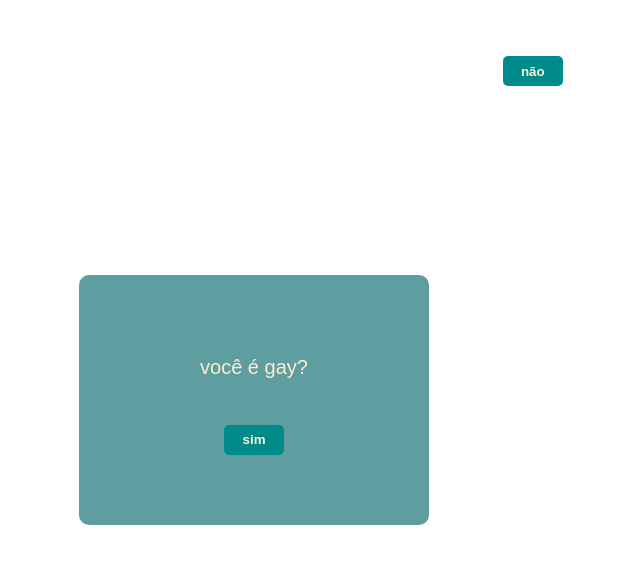
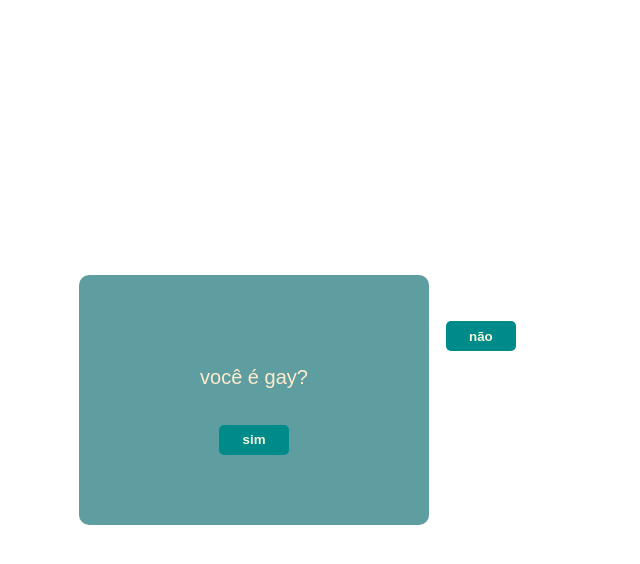
Before and after one commit to yuang2210/voc-gay-, a plain HTML site: page index.html in a window 1280 px wide. Both pictures are taken after a click on the button "não". Shown: the whole page, without its empty margins (386-1026 px from the left). Drawn offline with Linux system fonts and the light colour scheme.

Commit message:
vujgyjvgrvjyutg76g7o8yhlgo7iiv68ok

```diff
--- a/index.html
+++ b/index.html
@@ -12,11 +12,7 @@
       margin: 0;
       font-family: Arial, sans-serif;
     }
-
-    a {
-      text-decoration: none;
-      color: inherit;
-    }
+    a { text-decoration: none; color: inherit; }
 
     .box {
       font-size: 20px;
@@ -30,21 +26,16 @@
       align-items: center;
       justify-content: center;
       gap: 16px;
-      position: relative;
     }
 
     .buttons-container {
       display: flex;
-      justify-content: space-around;
-      align-items: center;
-      height: 50px;
-      width: 150px;
       gap: 12px;
     }
 
     button {
       height: 30px;
-      width: 60px;
+      width: 70px;
       background-color: darkcyan;
       border-radius: 5px;
       color: beige;
@@ -69,27 +60,41 @@
   </div>
 
   <script>
-    const button = document.getElementById("no");
+    const noBtn = document.getElementById("no");
 
-    function moveButton() {
+    function moveAway(e) {
+      // impede qualquer "clique" virar click de verdade
+      e.preventDefault();
+      e.stopPropagation();
+
       const padding = 10;
-      const btnW = button.offsetWidth;
-      const btnH = button.offsetHeight;
+      const w = noBtn.offsetWidth;
+      const h = noBtn.offsetHeight;
 
-      const maxX = window.innerWidth - btnW - padding;
-      const maxY = window.innerHeight - btnH - padding;
+      const maxX = window.innerWidth - w - padding;
+      const maxY = window.innerHeight - h - padding;
 
       const x = Math.random() * Math.max(0, maxX);
       const y = Math.random() * Math.max(0, maxY);
 
-      button.style.position = "fixed";
-      button.style.left = x + "px";
-      button.style.top = y + "px";
+      noBtn.style.position = "fixed";
+      noBtn.style.left = x + "px";
+      noBtn.style.top = y + "px";
     }
 
-    button.addEventListener("mouseover", moveButton);
-    // se quiser funcionar no celular também:
-    button.addEventListener("touchstart", moveButton);
+    // foge quando o mouse chega perto
+    noBtn.addEventListener("mouseenter", moveAway);
+
+    // foge quando você tenta clicar (mouse) ou tocar (celular)
+    noBtn.addEventListener("pointerdown", moveAway);
+    noBtn.addEventListener("touchstart", moveAway, { passive: false });
+
+    // extra: se por algum motivo ainda disparar click, cancela também
+    noBtn.addEventListener("click", (e) => {
+      e.preventDefault();
+      e.stopPropagation();
+      moveAway(e);
+    });
   </script>
 </body>
 </html>
```
